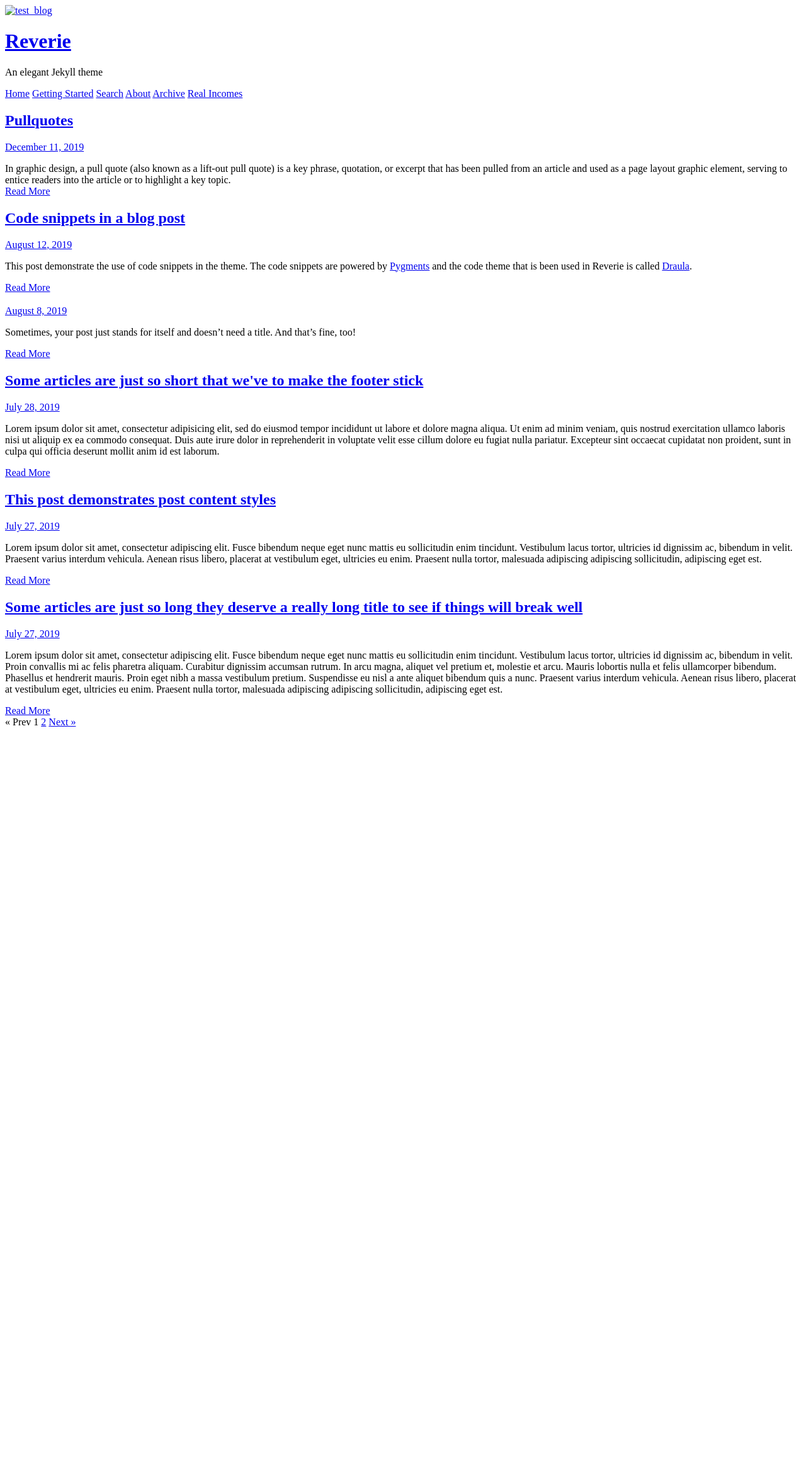
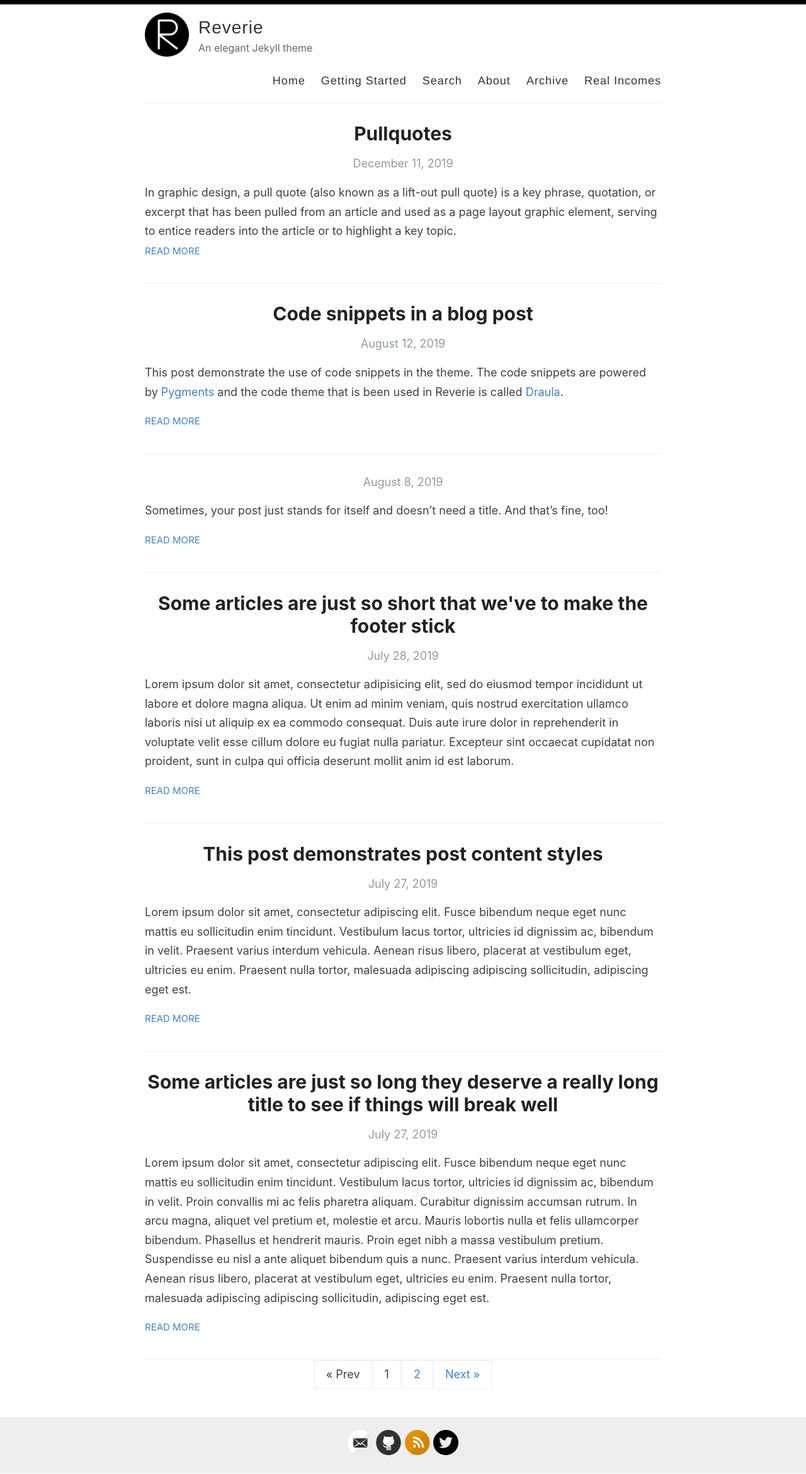
Before and after one commit to ramazanbora/test_blog, a Jekyll site: the page built from index.html, in a window 1280 px wide. Shown: the whole page at 63% size. Built offline with Jekyll 4.4.1, drawn with Linux system fonts in a browser that asks for light colours; the list of posts is cut into pages by our own code; before the commit the page ends 1164 px from its top, so only the background shows below that.

Commit message:
first commit

```diff
--- a/_config.yml
+++ b/_config.yml
@@ -50,7 +50,7 @@ google_analytics: UA-43339302-11
 # Used for Sitemap.xml and your RSS feed
 
 
-baseurl: "test_blog" # the subpath of your site, e.g. /blog
+baseurl: "/test_blog" # the subpath of your site, e.g. /blog
 url: "ramazanbora.github.io/" # the base hostname & protocol for your site, e.g. http://example.com
 
 
```
